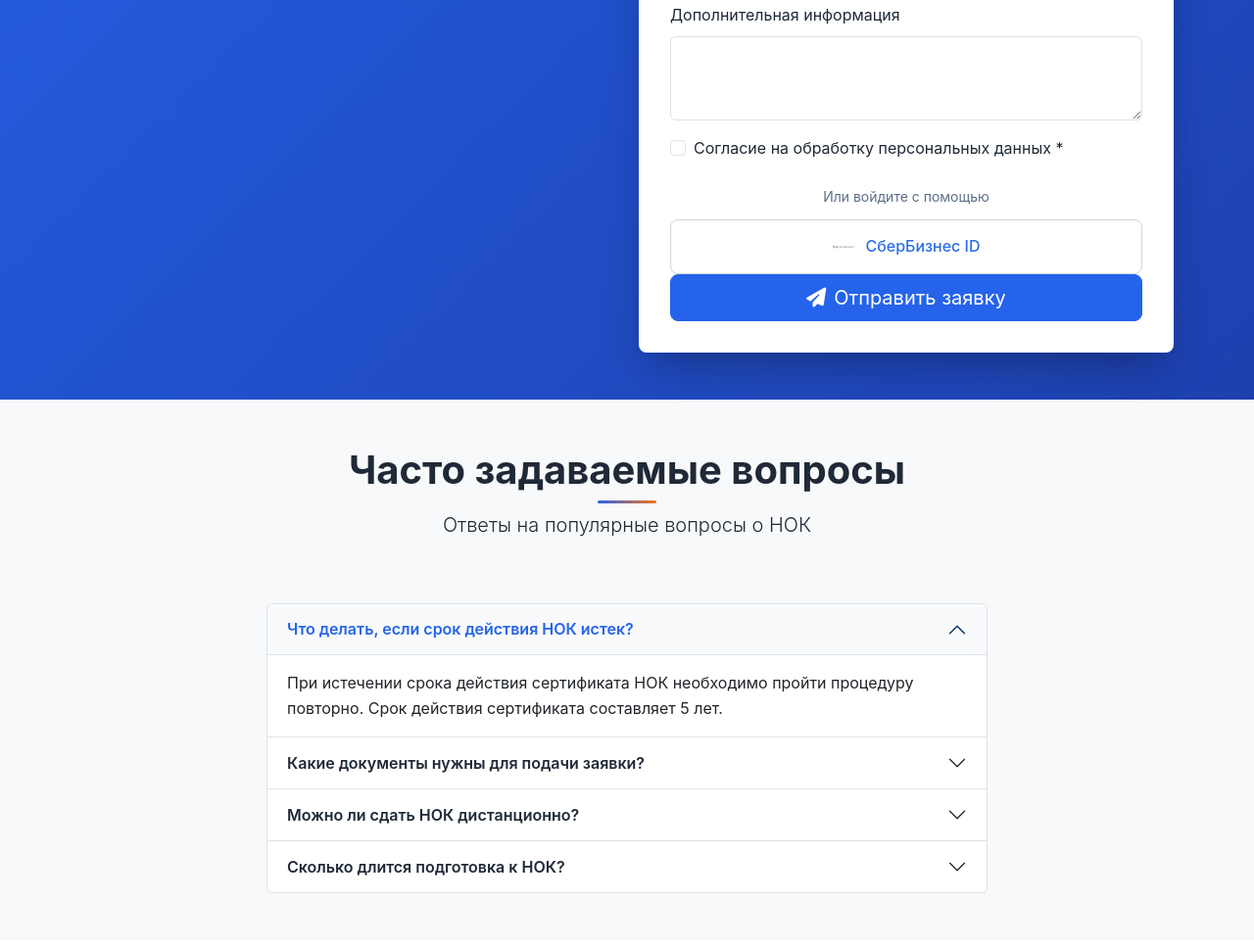
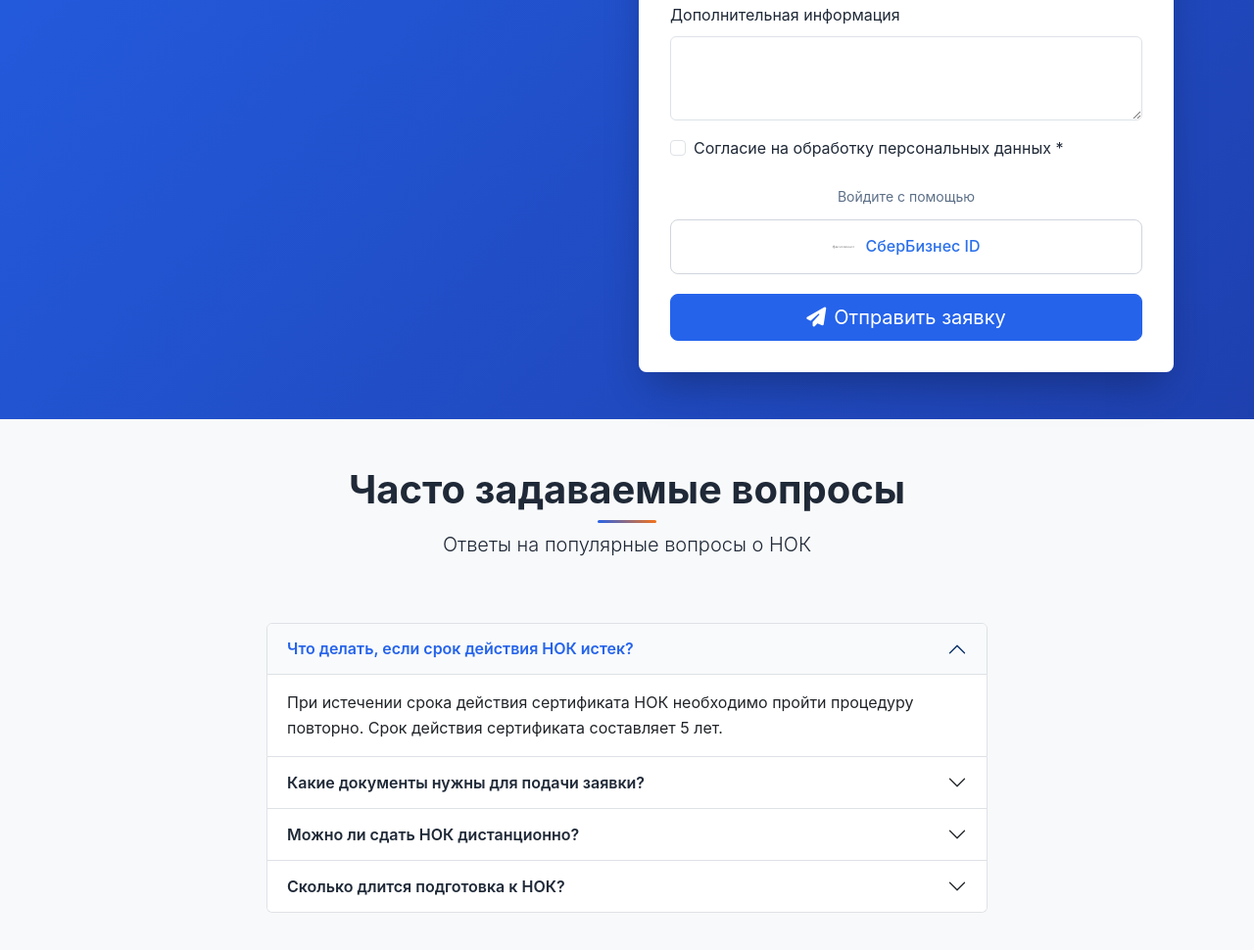
Before and after one commit to todmiv/nok, a plain HTML site: page index.html in a window 1280 px wide. Shown: the part 5548-6518 px from the top of the page at 98% size. Drawn offline with nearby package versions, Linux system fonts and the light colour scheme.

Commit message:
Update index.html

```diff
--- a/index.html
+++ b/index.html
@@ -548,11 +548,12 @@
 
                                 <!-- После формы заявки (строка ~193) -->
                                 <div class="sber-login">
-                                    <p class="sber-login__text">Или войдите с помощью</p>
+                                    <p class="sber-login__text">Войдите с помощью</p>
                                     <button class="sber-login__button" id="sberLoginButton">
                                         <img src="img/sber-id-logo.svg" alt="Sber ID" class="sber-login__icon">
                                         СберБизнес ID
                                     </button>
+                                    <div style="height:20px;"></div>
                                 </div>
 
                                 <button type="submit" class="btn btn-primary w-100 btn-lg">
```
